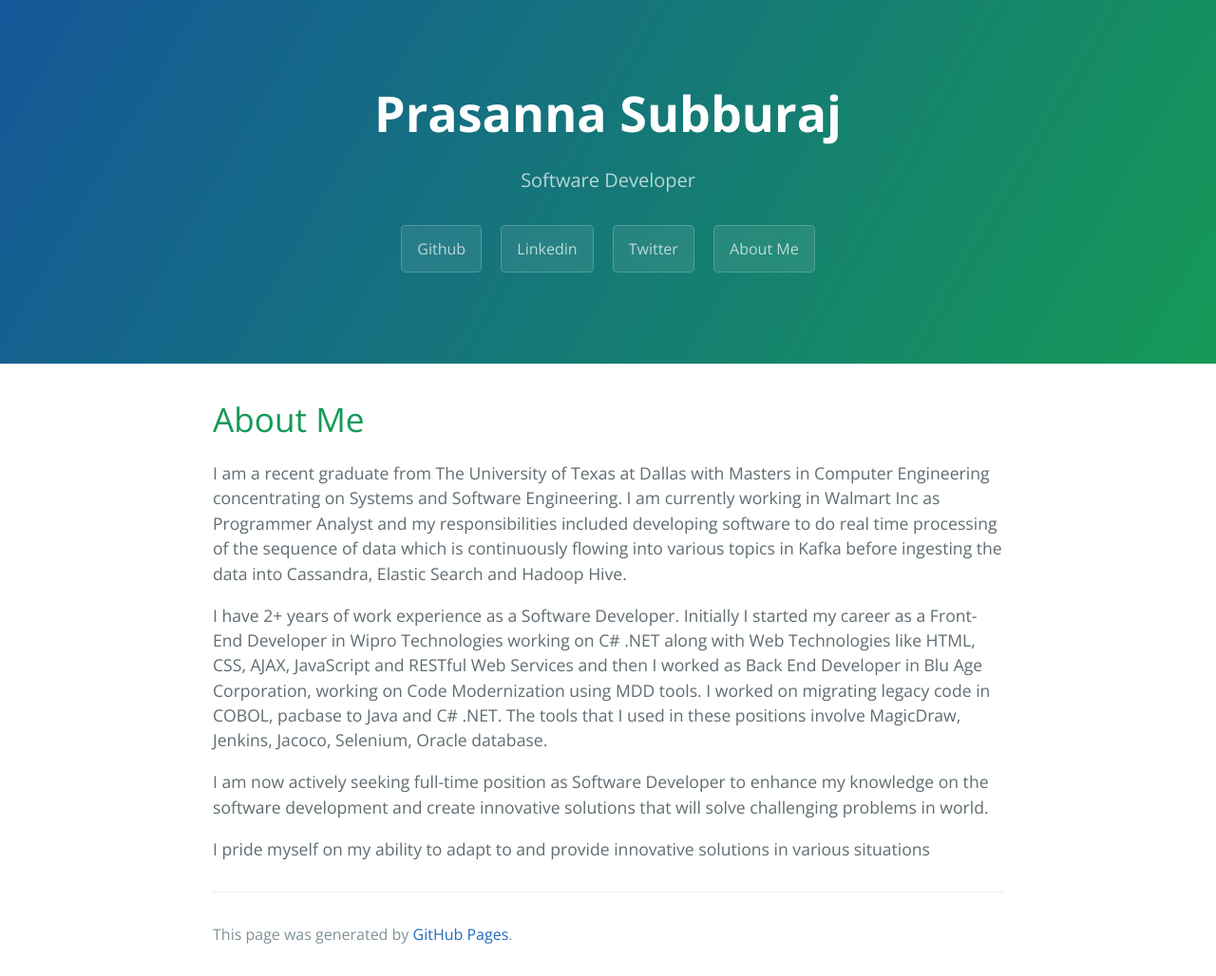
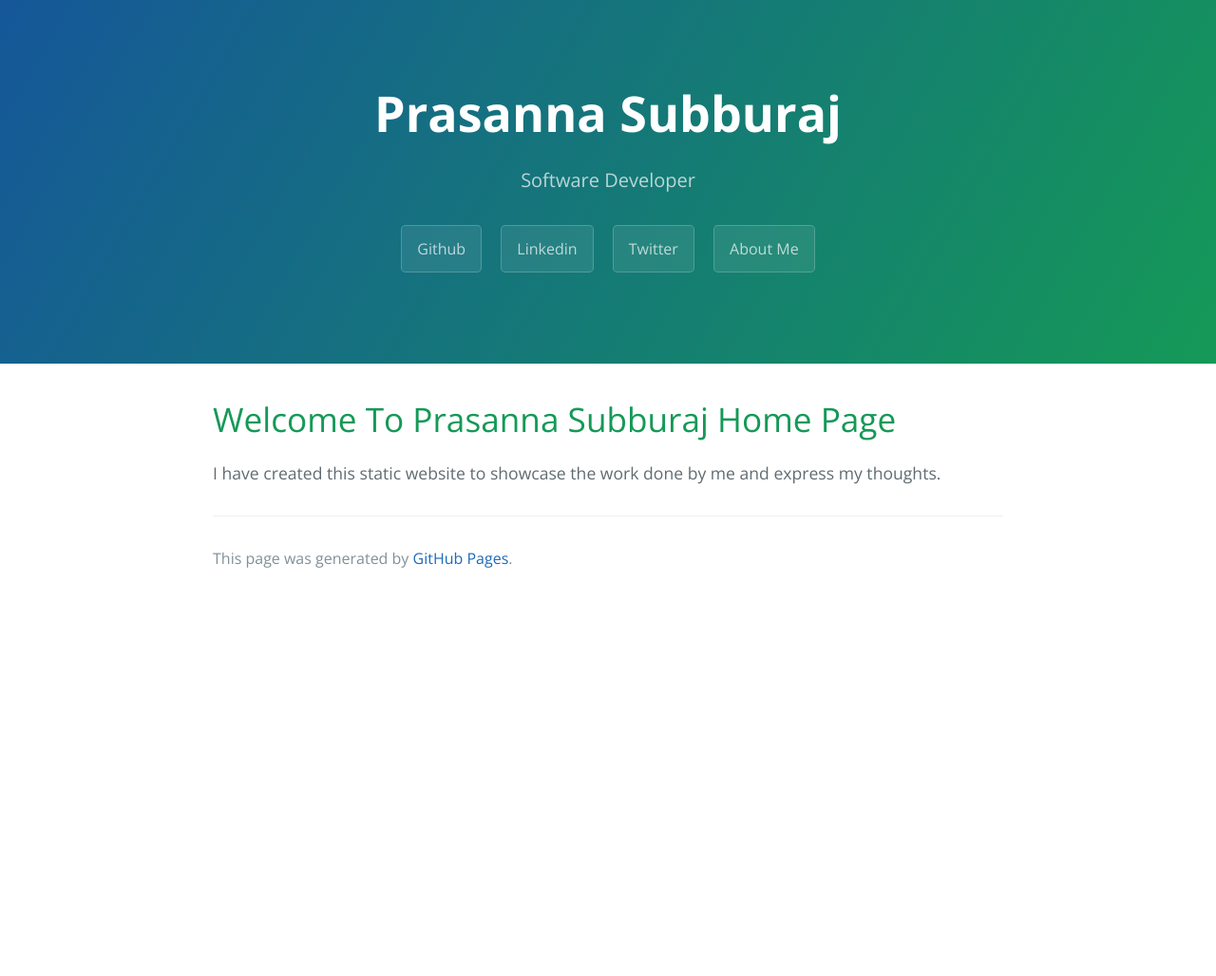
Before and after one commit to prasanna1433/prasanna1433.github.io, a Jekyll site: the page built from index.md, in a window 1280 px wide. Shown: the whole page at 95% size. Built offline with Jekyll 4.4.1, drawn with Linux system fonts in a browser that asks for light colours; our own code applies the rules of GitHub Pages for plain Markdown files; after the commit the page ends 900 px from its top, so only the background shows below that.

Commit message:
changing index and adding link

```diff
--- a/_layouts/default.html
+++ b/_layouts/default.html
@@ -17,7 +17,7 @@
         <a href="{{ site.author.github  }}" class="btn">Github</a>
         <a href="{{ site.author.linkedin }}" class="btn">Linkedin</a>
         <a href="{{ site.author.twitter }}" class="btn">Twitter</a>
-        <a href="{{ site.baseurl }}/about-me/" class="btn">About Me</a>
+        <a href="{{ site.baseurl }}/about-me" class="btn">About Me</a>
     </section>
 
     <section class="main-content">
--- a/index.md
+++ b/index.md
@@ -2,12 +2,6 @@
 layout: default
 ---
 
-# [](#header-1)About Me
+# [](#header-1)Welcome To Prasanna Subburaj Home Page
 
-I am a recent graduate from The University of Texas at Dallas with Masters in Computer Engineering concentrating on Systems and Software Engineering. I am currently working in Walmart Inc as Programmer Analyst and my responsibilities included developing software to do real time processing of the sequence of data which is continuously flowing into various topics in Kafka before ingesting the data into Cassandra, Elastic Search and Hadoop Hive.
-
-I have 2+ years of work experience as a Software Developer. Initially I started my career as a Front-End Developer in Wipro Technologies working on C# .NET along with Web Technologies like HTML, CSS, AJAX, JavaScript and RESTful Web Services and then I worked as Back End Developer in Blu Age Corporation, working on Code Modernization using MDD tools. I worked on migrating legacy code in COBOL, pacbase to Java and C# .NET. The tools that I used in these positions involve MagicDraw, Jenkins, Jacoco, Selenium, Oracle database.
-
-I am now actively seeking full-time position as Software Developer to enhance my knowledge on the software development and create innovative solutions that will solve challenging problems in world.
-
-I pride myself on my ability to adapt to and provide innovative solutions in various situations
+I have created this static website to showcase the work done by me and express my thoughts.
```
